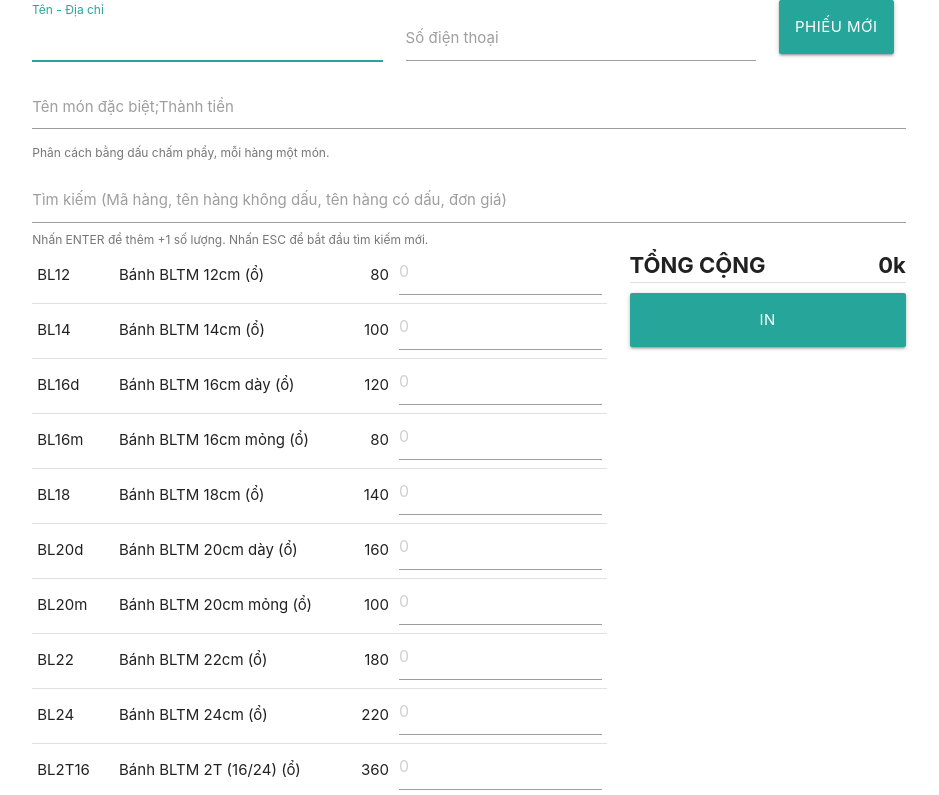
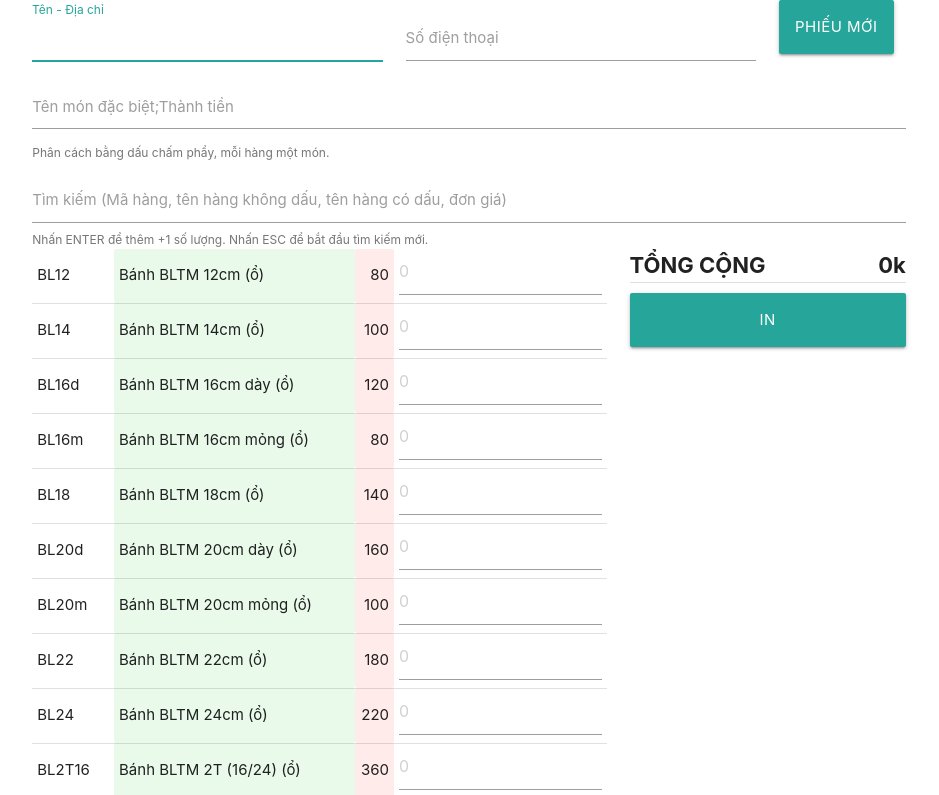
Before and after one commit to bepnhamenic/bepnhamenic.github.io, a plain HTML site: page index.html in a window 1280 px wide. Shown: the top 795 px of the page, without its empty margins (171-1110 px from the left). Drawn offline with nearby package versions, Linux system fonts and the light colour scheme.

Commit message:
Style index.html

```diff
--- a/css/style.css
+++ b/css/style.css
@@ -76,3 +76,11 @@ p, h5 {
 #bill-name-address, #bill-phone-number {
     font-size: 14px;
 }
+
+.addQuantity {
+    background-color: rgba(40, 205, 65, 0.1);
+}
+
+.subtractQuantity {
+    background-color: rgba(255, 59, 48, 0.1);
+}
```
